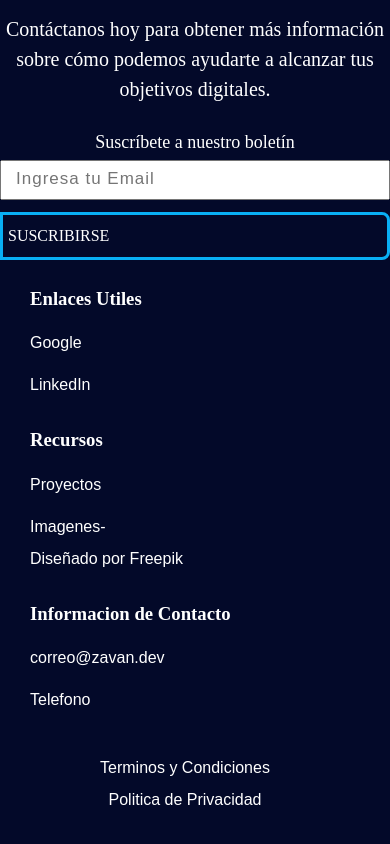
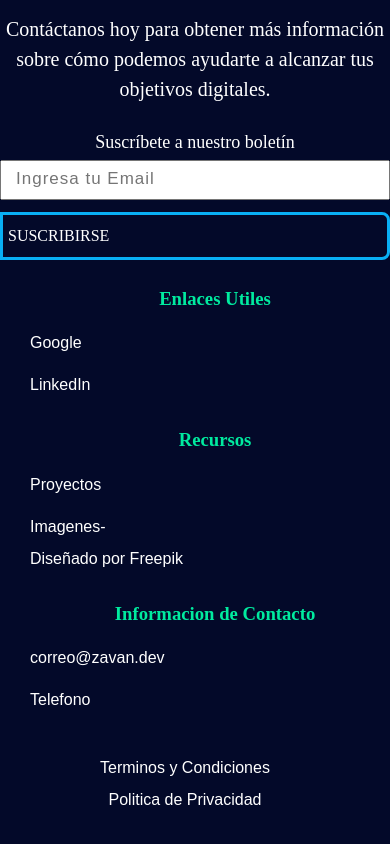
Before and after one commit to ProyectsWeb/design.zavan, a Next.js app: page /contacto in a window 390 px wide. Shown: the part 708-1552 px from the top of the page. Built offline with nearby package versions, Linux system fonts and the light colour scheme.

Commit message:
dando color al texto footer

```diff
--- a/styles/Footer.module.css
+++ b/styles/Footer.module.css
@@ -3,7 +3,7 @@
   justify-content: space-between;
 }
 .footer h3 {
-  color: #fff;
+  color: rgba(0, 252, 168, 0.9333333333);
   padding-top: 2rem;
   padding-left: 2rem;
   font-family: "Jost", "sans-serif";
@@ -81,6 +81,9 @@
 }
 
 @media (max-width: 600px) {
+  .footer h3 {
+    text-align: center;
+  }
   .footer .container_footer {
     height: auto;
     flex-direction: column;
```
